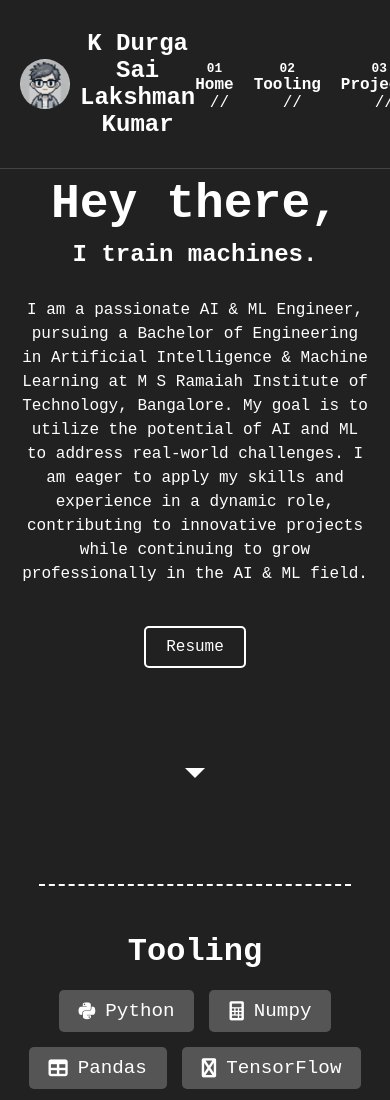
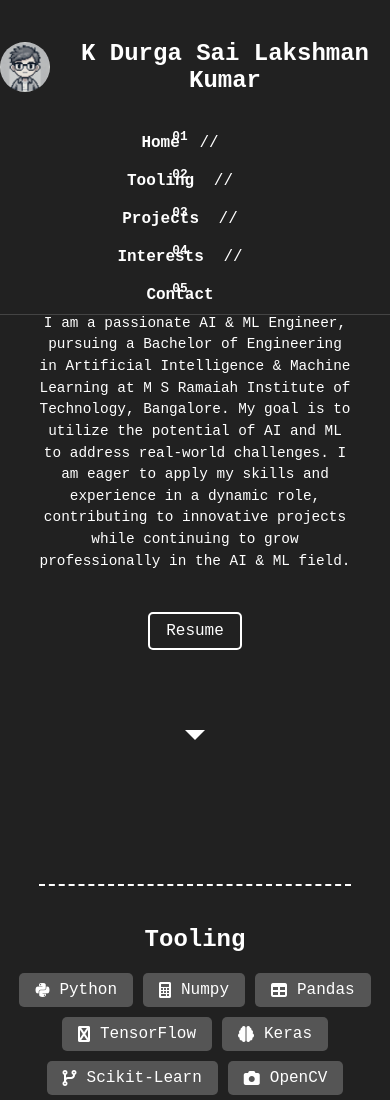
Before and after one commit to lakshman52264/landing-page, a plain HTML site: page index.html in a window 390 px wide. Shown: the top 1100 px of the page. Drawn offline with nearby package versions, Linux system fonts and the light colour scheme.

Commit message:
Update style.css

```diff
--- a/style.css
+++ b/style.css
@@ -24,6 +24,7 @@ header {
     align-items: center;
     border-bottom: 1px solid #444;
     z-index: 1000; /* Ensure header is on top */
+    flex-wrap: wrap;
 }
 header nav {
     margin-right: 30px; /* Move navigation to the left */
@@ -84,6 +85,10 @@ header nav ul li:not(:last-child)::after {
 }
 header nav ul li a.active {
     color: #f39c12;
+}
+section {
+    width: 100%;
+    padding: 20px;
 }
 #main-content {
     margin-top: 70px; /* Adjusted margin-top to align with the shorter header */
@@ -296,3 +301,72 @@ header nav ul li a.active {
     color: #333;
     transform: translateY(-3px); /* Lift effect */
 }
+
+/* Media Queries */
+@media (max-width: 768px) {
+    header {
+        flex-direction: column;
+        padding: 10px 10px;
+    }
+
+    header #profile {
+        margin: 10px 0;
+    }
+
+    header nav ul {
+        flex-direction: column;
+        gap: 10px;
+    }
+
+    header nav ul li a {
+        padding-top: 10px;
+    }
+
+    #main-content h1 {
+        font-size: 2em;
+    }
+
+    #main-content h2 {
+        font-size: 1.2em;
+    }
+
+    #main-content p {
+        font-size: 0.9em;
+        max-width: 90%;
+    }
+
+    .button {
+        padding: 8px 16px;
+    }
+
+    .arrow-down {
+        margin-top: 60px;
+    }
+
+    #tooling h2, #projects h2, #contact h2, #fields-of-interest h2 {
+        font-size: 1.5em;
+    }
+
+    #tooling ul {
+        gap: 10px;
+    }
+
+    #tooling ul li {
+        font-size: 1em;
+        padding: 8px 16px;
+    }
+
+    #projects .project {
+        padding: 16px;
+        font-size: 0.9em;
+    }
+
+    .card {
+        width: 200px;
+        padding: 16px;
+    }
+
+    #contact p {
+        font-size: 1em;
+    }
+}
```
